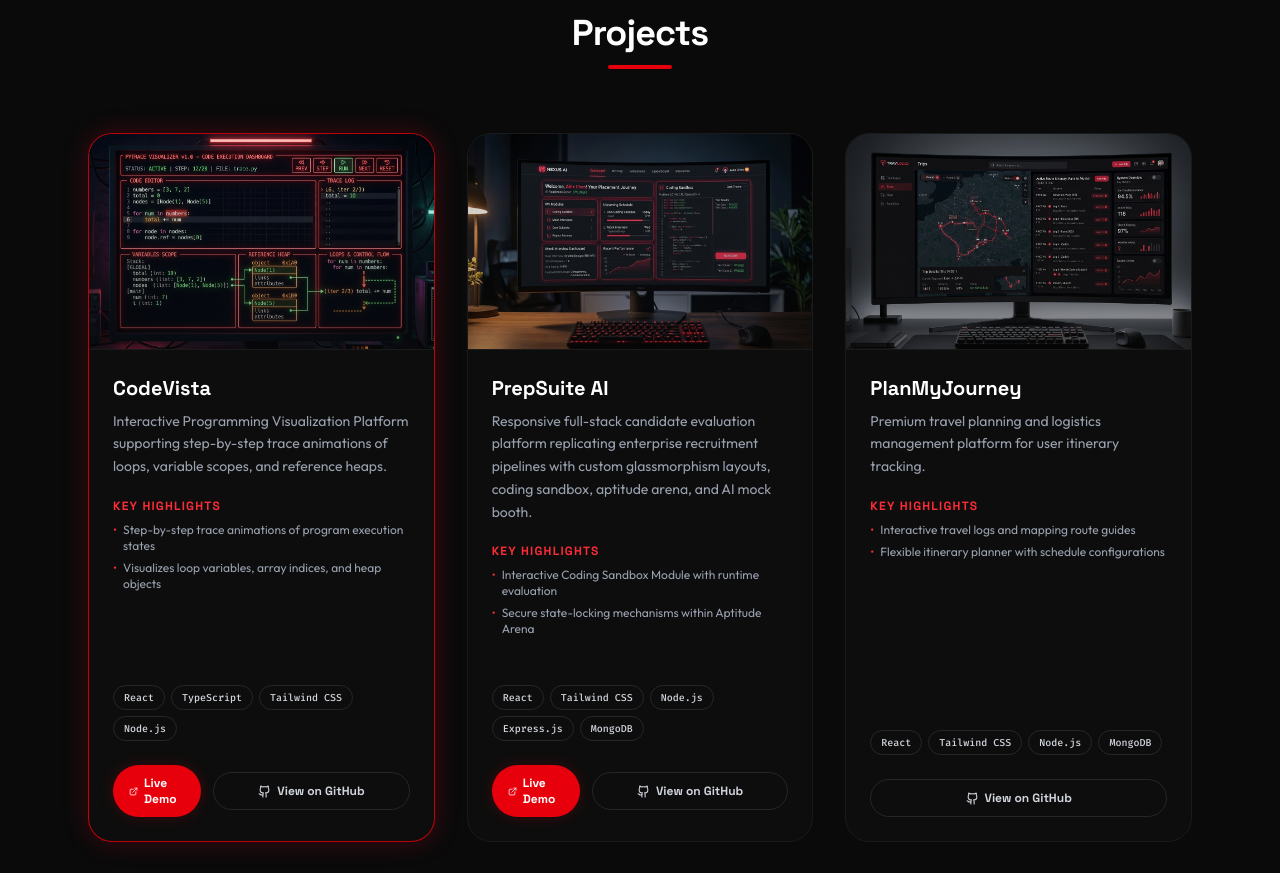
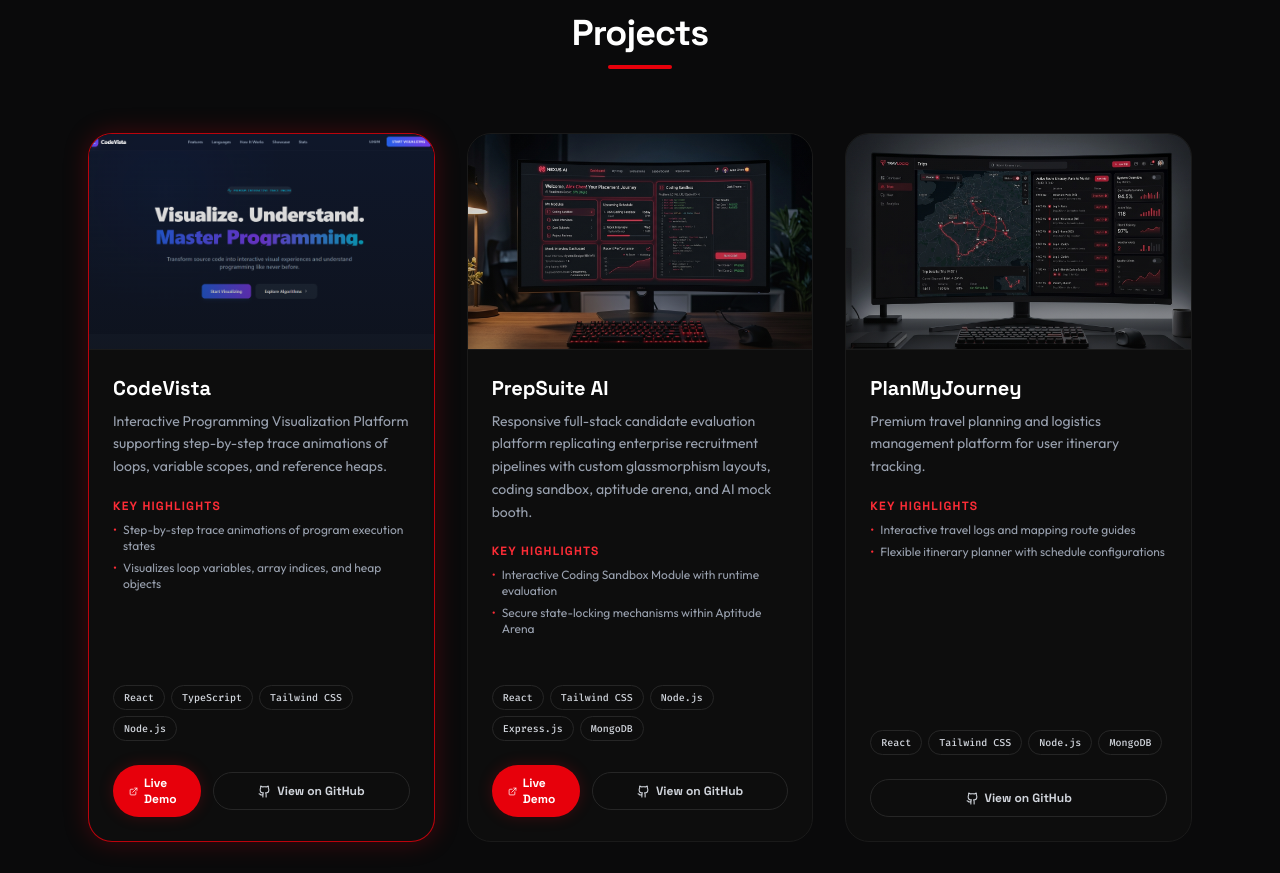
Before and after one commit to Bindu7729/portfolio, a React (Vite) app: page / in a window 1280 px wide. Shown: the part 2740-3613 px from the top of the page. Built offline with nearby package versions, Linux system fonts and the light colour scheme.

Commit message:
style: replace CodeVista project image with correct screenshot and update live demo link

```diff
--- a/src/data/portfolioData.ts
+++ b/src/data/portfolioData.ts
@@ -35,8 +35,8 @@ export const projectsData: Project[] = [
       "Designed for student learning and DSA debugging"
     ],
     githubUrl: "https://github.com/Bindu7729/codeVista",
-    liveUrl: "https://client-six-gules.vercel.app",
-    image: "/projects/codevista.jpg"
+    liveUrl: "https://client-iota-olive-48.vercel.app/",
+    image: "/projects/codevista.png"
   },
   {
     id: "prepsuite-ai",
```
Also changed, not shown: public/projects/codevista.png (added).
